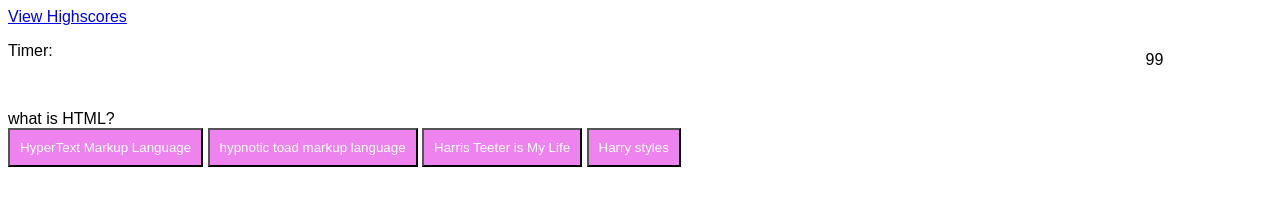
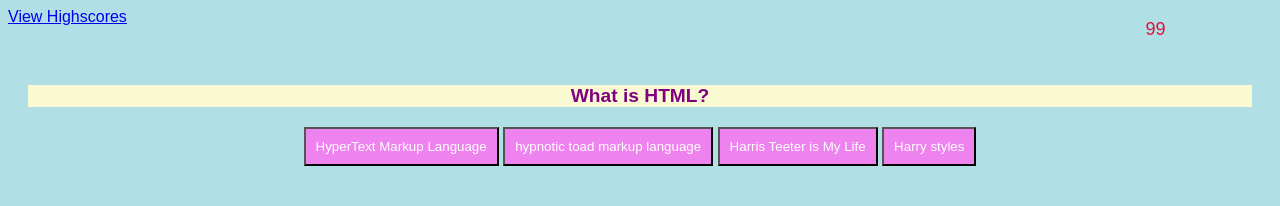
Before and after one commit to henderson2350/code-quiz, a plain HTML site: page index.html in a window 1280 px wide. Both pictures are taken after a click on the button "Start". Shown: the top 206 px of the page. Drawn offline with Linux system fonts and the light colour scheme.

Commit message:
periodic push

```diff
--- a/assets/css/style.css
+++ b/assets/css/style.css
@@ -1,37 +1,45 @@
 /* ===UNIVERSAL SELECTOR=== */
 * {
-  font-family: sans-serif
+  font-family: sans-serif;
+  background-color: powderblue;
 }
 
 /* ===ELEMENT SELECTORS=== */
 h1 {
-  text-align: center
+  text-align: center;
 }
 
 /* ===ID SELECTORS=== */
 
 /* Here we hide the section with id question until further notice */
 #question {
-  display: none
+  display: none;
+  color: purple;
+  text-align: center;
+  font-weight: bold;
+  font-size: larger;
+  margin: 20px;
+  background-color: lightgoldenrodyellow;
 }
 
 #answers {
-  display: none
+  display: none;
+  text-align: center
 }
 
 /* Here we hide the section with the end page until further notice */
 #endPage {
-  display: none
+  display: none;
 }
 
 /* Here we hide the section with the correct banner until further notice */
 #correct {
-  display: none
+  display: none;
 }
 
 /* Here we hide the section with the incorrect banner until further notice */
 #incorrect {
-  display: none
+  display: none;
 }
 
 /* Here we position the timer at the top right corner of the page */
@@ -39,11 +47,13 @@ h1 {
   position: relative;
   top: -25px;
   left: 90%;
+  font-size: large;
+  color: crimson;
 }
 
 /* Here we position the space where the question will go */
 #buttonDiv {
-  display: none
+  display: none;
 }
 
 /* Styling the start button */
@@ -52,12 +62,12 @@ h1 {
   color: white;
   padding: 10px;
   position: relative;
-  left: 50%
+  left: 50%;
 }
 
 /* hiding the high score page until needed */
 #highScorePage {
-  display: none
+  display: none;
 }
 
 /* Styling the other buttons */
@@ -66,5 +76,4 @@ h1 {
   color: white;
   padding: 10px;
   position: relative;
-
 }
--- a/index.html
+++ b/index.html
@@ -12,8 +12,7 @@
 <body>
     <header>
         <a href = "This is where the link to high scores will go.">View Highscores</a>
-        <p>Timer:</p>
-        <p id="timer">0</p>
+        <p id="timer"></p>
     </header>
 
     <section id = "startPage">
--- a/script.js
+++ b/script.js
@@ -22,13 +22,16 @@ var points = 0
 var initialArray = []
 var scoreArray = []
 
+// localStorage.setItem(initialArray)
+// localStorage.setItem(scoreArray)
+
 // var initialArray = localStorage.getItem("initialArray")
 // var scoreArray = localStorage.getItem("scoreArray")
 
 // This is an array of objects, and in the "answer" key-value pairs, the values are arrays.
 // It's three objects within an array.
 var question_objects = [
-    {name: "what is HTML?",
+    {name: "What is HTML?",
     answers: ["HyperText Markup Language", "hypnotic toad markup language", "Harris Teeter is My Life", "Harry styles"],
     correctedAnswers: "HyperText Markup Language"},
 
@@ -299,8 +302,8 @@ function reinitialize() {
     highScorePage.style.display = "none"
 }
 
-// localStorage.getItem(initialArray)
-// localStorage.getItem(scoreArray)
+localStorage.getItem(initialArray)
+localStorage.getItem(scoreArray)
 
 // now that we know how to store the initials and the score into arrays,
 // we need to figure out how to store them locally,
```
